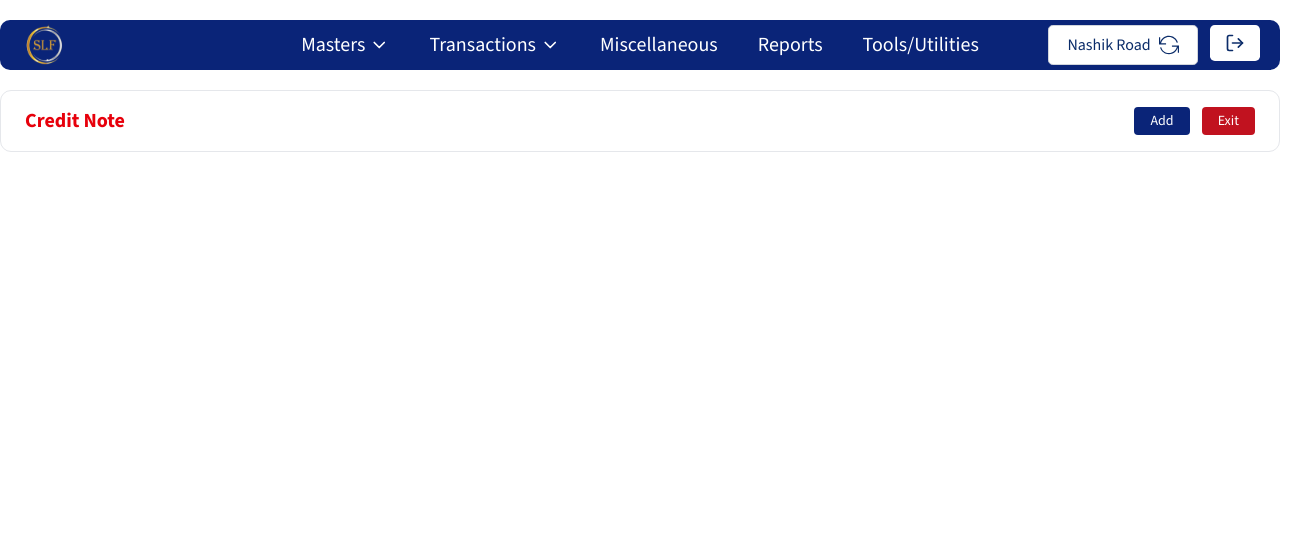
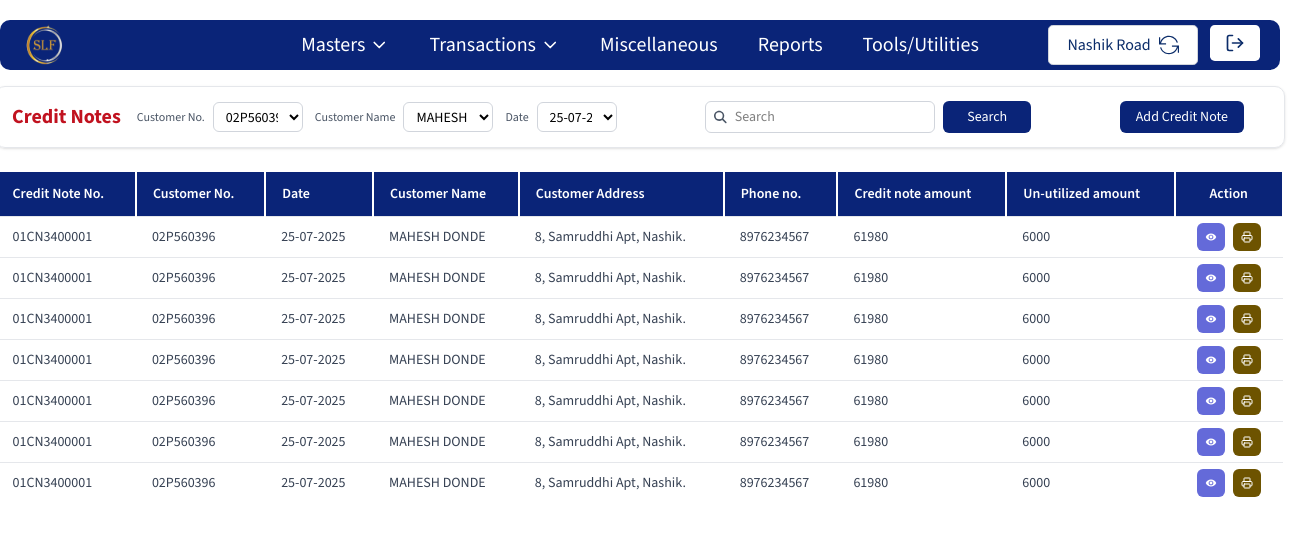
Before and after one commit to TechMET-Solutions/SLF, a React (Vite) app: page /Credit-Note in a window 1280 px wide. Shown: the top 536 px of the page, 1308 px wide, since content can reach past the window. Built offline with nearby package versions, Linux system fonts and the light colour scheme.

Commit message:
Credit  Note Table Page

```diff
--- a/src/TrasactionPages/CreditNote.jsx
+++ b/src/TrasactionPages/CreditNote.jsx
@@ -1,40 +1,160 @@
-import React, { useEffect } from 'react'
+import React, { useEffect, useState } from "react";
 import { useNavigate } from "react-router-dom";
-
-
+import { IoMdEye } from "react-icons/io";
+import { LuPrinter } from "react-icons/lu";
+import { FaMagnifyingGlass } from "react-icons/fa6";
 
 function CreditNote() {
-
   useEffect(() => {
     document.title = "SLF | Credit Note";
   }, []);
 
   const navigate = useNavigate();
 
+  const [data, setData] = useState([
+    {
+      creditNoteNo: "01CN3400001",
+      customerNo: "02P560396",
+      date: "25-07-2025",
+      customerName: "MAHESH DONDE",
+      customerAddress: "8, Samruddhi Apt, Nashik.",
+      phoneNo: "8976234567",
+      creditAmount: "61980",
+      unutilizedAmount: "6000",
+    },
+  ]);
+
+  // Map 7 rows of same data (for display demo)
+  const displayData = Array(7).fill(data[0]);
+
   return (
     <div className="min-h-screen w-full">
+      <div className="flex flex-col items-center w-full bg-white">
         {/* Header */}
         <div className="flex justify-center">
-                <div className="flex items-center px-6 py-4 border-b mt-5 w-[1290px] h-[62px] border rounded-[11px] border-gray-200 justify-between">
-                    <h2 className="text-red-600 font-bold text-[20px]">Credit Note</h2>
-                    <div className="flex gap-3">
-                        <button
-                            className="bg-[#0A2478] text-white text-sm rounded px-4 py-1 cursor-pointer"
-                        // onClick={() => handleOpenModal(null)}
-                        >
-                            Add
+          <div className="flex items-center justify-between border border-gray-200 rounded-[10px] px-4 py-2 mt-4 w-[1290px] h-[62px] shadow-sm">
+            {/* Title */}
+            <h2 className="text-[#C1121F] font-bold text-[20px] whitespace-nowrap mr-4">
+              Credit Notes
+            </h2>
+
+            <div className="flex justify-between w-full items-center gap-4">
+              {/* Filters */}
+            <div className="flex  gap-3">
+              <div className="flex items-center gap-2">
+                <label className="text-xs text-gray-600 whitespace-nowrap">
+                  Customer No.
+                </label>
+                <select className="border border-gray-300 rounded-md h-[30px] w-[90px] px-2 text-sm focus:outline-none">
+                  <option value="">02P560396</option>
+                  <option value="">02P560397</option>
+                </select>
+
+              </div>
+
+              <div className="flex items-center gap-2">
+                <label className="text-xs text-gray-600 whitespace-nowrap">
+                  Customer Name
+                </label>
+                <select className="border border-gray-300 rounded-md h-[30px] w-[90px] px-2 text-sm focus:outline-none">
+                  <option value="">MAHESH DONDE</option>
+                  <option value="">OM NAIK</option>
+                </select>
+              </div>
+
+              <div className="flex items-center gap-2">
+                <label className="text-xs text-gray-600 whitespace-nowrap">
+                  Date
+                </label>
+                <select className="border border-gray-300 rounded-md h-[30px] w-[80px] px-2 text-sm focus:outline-none">
+                  <option value="">25-07-2025</option>
+                  <option value="">26-07-2025</option>
+                </select>
+              </div>
+            </div>
+
+            {/* Search Box */}
+            <div className="flex items-center gap-2">
+              <div className="flex items-center border border-gray-300 rounded-md h-[32px] w-[230px] px-2">
+                <FaMagnifyingGlass className="text-gray-600 mr-2 text-sm" />
+                <input
+                  type="text"
+                  placeholder="Search"
+                  className="w-full outline-none text-sm"
+                />
+              </div>
+
+              {/* Search Button */}
+              <button className="bg-[#0A2478] hover:bg-[#091d5f] text-white text-sm rounded-md px-6 py-[6px]">
+                Search
               </button>
-                        <button
-                            className="bg-[#C1121F] text-white text-sm rounded px-4 py-1 cursor-pointer"
-                            onClick={() => navigate("/dashboard")}
-                        >
-                            Exit
+            </div>
+
+            {/* Add Credit Note Button */}
+            <div>
+              <button className="bg-[#0A2478] hover:bg-[#091d5f] text-white text-sm rounded-md mr-6 px-4 py-[6px]">
+                Add Credit Note
               </button>
             </div>
             </div>
           </div>
         </div>
-    )
+
+        {/* Table */}
+        <div className="p-6 w-[1335px]">
+          <div>
+            <table className="min-w-full border-collapse bg-white text-sm text-gray-700">
+              <thead className=" text-white text-left ">
+                <tr className="border-r-white">
+                  <th className="bg-[#0A2478] border-r-2 border-white px-4 py-2 font-semibold">Credit Note No.</th>
+                  <th className="bg-[#0A2478] border-r-2 border-white px-4 py-2 font-semibold">Customer No.</th>
+                  <th className="bg-[#0A2478] border-r-2 border-white px-4 py-2 font-semibold">Date</th>
+                  <th className="bg-[#0A2478] border-r-2 border-white px-4 py-2 font-semibold">Customer Name</th>
+                  <th className="bg-[#0A2478] border-r-2 border-white px-4 py-2 font-semibold">Customer Address</th>
+                  <th className="bg-[#0A2478] border-r-2 border-white px-4 py-2 font-semibold">Phone no.</th>
+                  <th className="bg-[#0A2478] border-r-2 border-white px-4 py-2 font-semibold">
+                    Credit note amount
+                  </th>
+                  <th className="bg-[#0A2478] border-r-2 border-white px-4 py-3 font-semibold">
+                    Un-utilized amount
+                  </th>
+                  <th className="bg-[#0A2478] border-r-2 border-white px-4 py-3 font-semibold text-center">
+                    Action
+                  </th>
+                </tr>
+              </thead>
+
+              <tbody>
+                {displayData.map((row, index) => (
+                  <tr
+                    key={index}
+                    className={`border-t border-gray-200 hover:bg-blue-50 `}
+                  >
+                    <td className="px-4 py-1.5">{row.creditNoteNo}</td>
+                    <td className="px-4 py-1.5">{row.customerNo}</td>
+                    <td className="px-4 py-1.5">{row.date}</td>
+                    <td className="px-4 py-1.5">{row.customerName}</td>
+                    <td className="px-4 py-1.5">{row.customerAddress}</td>
+                    <td className="px-4 py-1.5">{row.phoneNo}</td>
+                    <td className="px-4 py-1.5">{row.creditAmount}</td>
+                    <td className="px-4 py-1.5">{row.unutilizedAmount}</td>
+                    <td className="px-4 py-1.5 flex justify-center gap-2">
+                      <button className="bg-[#646AD9] text-white p-2 rounded-md hover:bg-[#4e53b8]">
+                        <IoMdEye size={12} />
+                      </button>
+                      <button className="bg-[#6D5300] text-white p-2 rounded-md hover:bg-[#8b6c00]">
+                        <LuPrinter size={12} />
+                      </button>
+                    </td>
+                  </tr>
+                ))}
+              </tbody>
+            </table>
+          </div>
+        </div>
+      </div>
+    </div>
+  );
 }
 
-export default CreditNote
+export default CreditNote;
```
Lines whose indentation alone changed are shown as unchanged.
